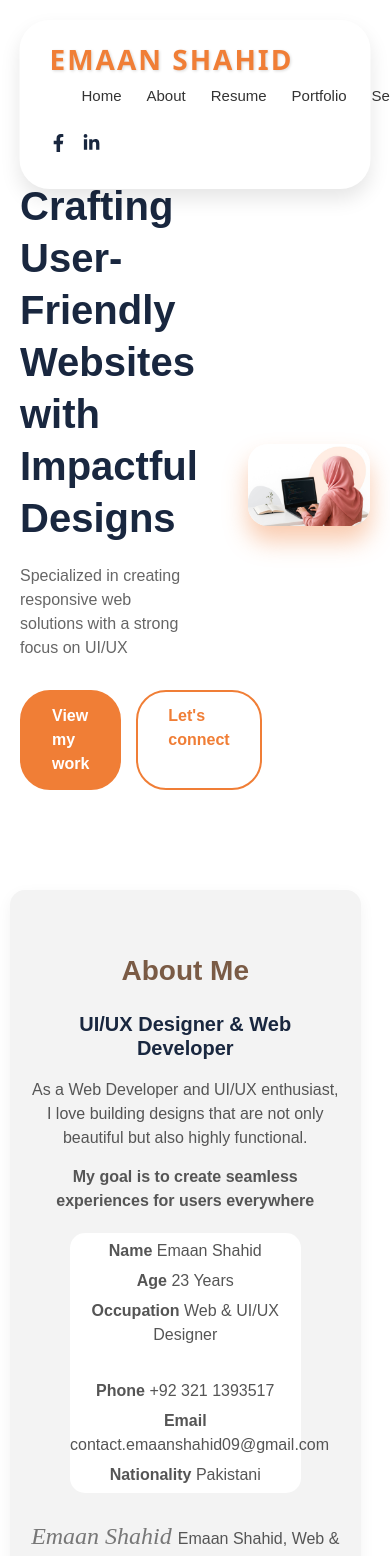
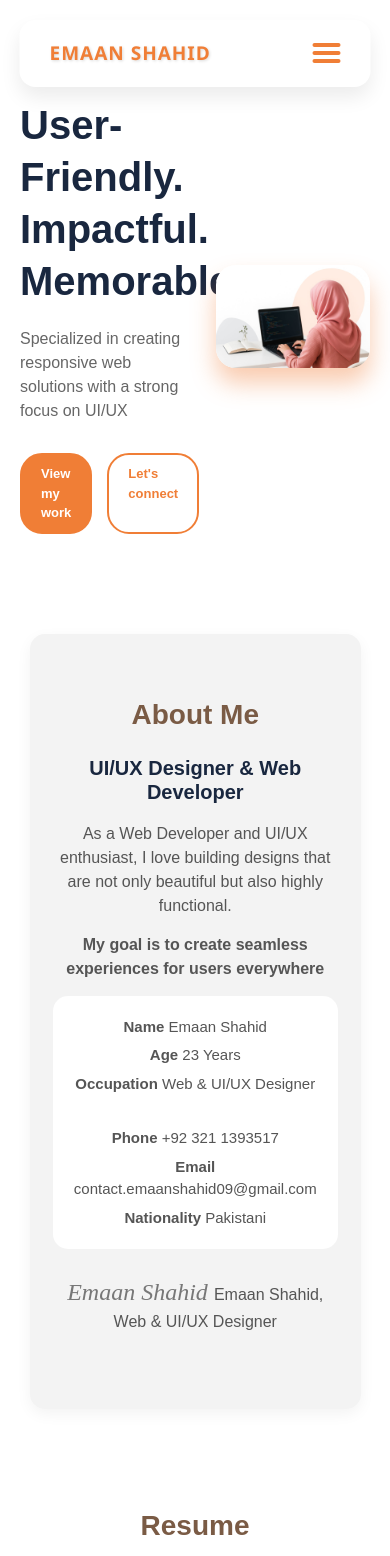
Before and after one commit to contactemaanshahid09-sketch/portfolio, a React (Vite) app: page / in a window 390 px wide. Shown: the top 1556 px of the page. Built offline with nearby package versions, Linux system fonts and the light colour scheme; a web font is replaced by a local one.

Commit message:
modified css

```diff
--- a/src/App.css
+++ b/src/App.css
@@ -18,8 +18,6 @@ body,
 html {
   overflow-x: hidden;
 }
-
-
 
 .container {
   max-width: 1200px;
@@ -64,17 +62,17 @@ html {
 
 
 .navbar a {
-  text-decoration: none;   /* underline remove */
-  color: #333;             /* normal state color (black/dark gray) */
+  text-decoration: none;
+  color: #333;
   transition: color 0.3s;
 }
 
 .navbar a:hover {
-  color: #f07e36;          /* hover par orange */
+  color: #f07e36;
 }
 
 .navbar a.active {
-  color: #f07e36;          /* click/active par orange */
+  color: #f07e36;
 }
 
 
@@ -118,7 +116,114 @@ html {
   user-select: none;
 }
 
+/* Hide hamburger and mobile menu by default */
+.hamburger,
+.mobile-menu {
+  display: none;
+}
 
+/* Mobile styles for hamburger and menu */
+@media (max-width: 500px) {
+  .navbar {
+    /* position: static !important; */
+    padding: 9px 0;
+    box-shadow: 0 10px 20px rgb(0 0 0 / 0.08);
+    border-radius: 16px;
+  }
+
+  .nav-links,
+  .social-icons {
+    display: none !important;
+  }
+
+  .hamburger {
+    display: flex;
+    flex-direction: column;
+    gap: 4px;
+    cursor: pointer;
+    margin-left: auto;
+    width: 32px;
+    height: 28px;
+    justify-content: center;
+    z-index: 1201;
+  }
+  .hamburger span {
+    display: block;
+    height: 4px;
+    background: #f07e36;
+    width: 100%;
+    border-radius: 3px;
+    transition: all 0.4s;
+  }
+
+.mobile-menu {
+  position: absolute;
+  top: 56px; /* Adjust for navbar height */
+  right: 0;
+  left: 0;
+  margin: 0 10px;
+  background: #fff;
+  border-radius: 18px;
+  box-shadow: 0 8px 24px rgba(0,0,0,0.11);
+  z-index: 1200;
+  display: none;
+  animation: menuAppear 0.28s;
+}
+ .mobile-menu.open {
+  display: block;
+}
+.nav-links-mobile {
+  list-style: none;
+  padding: 20px 0 15px 0;
+  margin: 0;
+  display: flex;
+  flex-direction: column;
+  gap: 14px;
+  align-items: center;
+  width: 100%;
+}
+
+  .nav-links-mobile li a {
+    font-size: 18px;
+    color: #333;
+    text-decoration: none;
+    font-weight: 600;
+    transition: color 0.25s;
+  }
+  .nav-links-mobile li a:hover {
+    color: #f07e36;
+  }
+.social-icons-mobile {
+  display: flex;
+  justify-content: center;
+  gap: 18px;
+  margin-bottom: 15px;
+  font-size: 20px;
+  width: 100%;
+}
+}
+
+@keyframes menuAppear {
+  0% { opacity: 0; transform: scale(0.97);}
+  100% {opacity:1; transform:scale(1);}
+}
+
+
+@media (max-width: 400px) {
+  .logo {
+    font-size: 19px;
+    letter-spacing: 1px;
+    padding-right: 6px;
+  }
+  .hamburger {
+    width: 28px;
+    height: 25px;
+  }
+}
+
+
+
+/* ------------------------------------------------------ */
 
 /* Hero Section */
 
@@ -128,7 +233,7 @@ html {
 
 
 .hero {
-  margin-top: 120px; /* height of navbar + some padding */
+  margin-top: 100px; /* height of navbar + some padding */
   max-width: 1200px;
   margin-left: auto;
   margin-right: auto;
@@ -229,6 +334,24 @@ html {
 }
 
 
+@media (max-width: 500px) {
+  .hero-buttons a,
+  .btn-primary,
+  .btn-secondary {
+    padding: 9px 19px !important;
+    font-size: 13px !important;
+    border-radius: 22px !important;
+  }
+}
+
+@media (max-width: 500px) {
+  .hero {
+    margin-top: 67px !important;    /* much smaller margin above hero */
+    padding-top: 32px !important;   /* less padding inside hero */
+    gap: 28px !important;           /* less gap between columns if needed */
+  }
+}
+
 
 
 /* -------------------------------------------------- */
@@ -328,6 +451,7 @@ html {
 @media (max-width: 600px) {
   .about-section {
     padding: 40px 10px;
+    padding-left: 30px;
     max-width: 95%;
   }
 
@@ -341,6 +465,23 @@ html {
     width: 100%;
   }
 }
+
+@media (max-width: 500px) {
+  .details-card { /* Name, Age, Email box */
+    padding: 14px 8px;
+    margin: 0 auto 12px auto;
+    max-width: 98%;
+    box-sizing: border-box;
+    word-break: break-all;
+  }
+
+  .details-card p, .details-card b {
+    font-size: 15px;
+    word-break: break-word;
+  }
+}
+
+
 
 /* --------------------------------------------------- */
 
@@ -594,6 +735,9 @@ video.laptop-img {
   }
 }
 
+
+
+
 /* --------------------------------------------------- */
 
 .services-content {
@@ -665,6 +809,21 @@ video.laptop-img {
   .services-left {
     margin-bottom: 20px;    /* spacing below left content */
   }
+@media (max-width: 600px) {
+  .section-description {
+    padding: 0 14px;
+    margin-bottom: 28px;
+    font-size: 15px;
+    text-align: center; /* ya left, jaise chahte ho */
+  }
+  .services-large-title {
+    padding-left: 14px;
+    padding-right: 14px;
+    margin-bottom: 12px; /* optional: for space below heading */
+    font-size: 19px;     /* optional: slightly smaller on mobile */
+  }
+}
+
 }
 
 /* ------------------------------------------- */
--- a/src/components/Hero.jsx
+++ b/src/components/Hero.jsx
@@ -10,7 +10,7 @@ export default function Hero() {
   return (
     <section className="hero">
       <div className={`hero-content ${animate ? "animate-up" : ""}`}>
-        <h1>Crafting User-Friendly Websites with Impactful Designs</h1>
+        <h1>User-Friendly. Impactful. Memorable.</h1>
         <p>
           Specialized in creating responsive web solutions
           with a strong focus on UI/UX
--- a/src/components/Navbar.jsx
+++ b/src/components/Navbar.jsx
@@ -1,29 +1,27 @@
 import { useState } from "react";
 import { FaFacebookF, FaLinkedinIn } from "react-icons/fa";
-//import "./Navbar.css";
 
 export default function Navbar() {
   const [isOpen, setIsOpen] = useState(false);
-
-  // Toggle nav menu on hamburger click
-  const toggleMenu = () => {
-    setIsOpen(!isOpen);
-  };
 
   return (
     <nav className="navbar">
       <div className="container">
         <div className="logo">Emaan Shahid</div>
 
-        {/* Hamburger icon shown only on mobile */}
-        <div className="hamburger" onClick={toggleMenu}>
-          <div className={`bar ${isOpen ? "open" : ""}`}></div>
-          <div className={`bar ${isOpen ? "open" : ""}`}></div>
-          <div className={`bar ${isOpen ? "open" : ""}`}></div>
+        {/* Hamburger for mobile */}
+        <div
+          className="hamburger"
+          onClick={() => setIsOpen((prev) => !prev)}
+        >
+          <span />
+          <span />
+          <span />
         </div>
 
-        {/* Navigation links, toggle active class */}
-        <ul className={`nav-links ${isOpen ? "active" : ""}`}>
+        {/* Mobile menu: nav + icons */}
+        <div className={`mobile-menu${isOpen ? " open" : ""}`}>
+          <ul className="nav-links-mobile">
             <li><a href="#home" onClick={() => setIsOpen(false)}>Home</a></li>
             <li><a href="#about" onClick={() => setIsOpen(false)}>About</a></li>
             <li><a href="#resume" onClick={() => setIsOpen(false)}>Resume</a></li>
@@ -31,8 +29,28 @@ export default function Navbar() {
             <li><a href="#services" onClick={() => setIsOpen(false)}>Services</a></li>
             <li><a href="#contact" onClick={() => setIsOpen(false)}>Contact</a></li>
           </ul>
+          <div className="social-icons-mobile">
+            <a href="#"><FaFacebookF /></a>
+            <a
+              href="https://www.linkedin.com/in/emaan-mehar-b84309360"
+              target="_blank"
+              rel="noopener noreferrer"
+            >
+              <FaLinkedinIn />
+            </a>
+          </div>
+        </div>
 
-        {/* Social Icons */}
+        {/* Normal nav for desktop */}
+        <ul className="nav-links">
+          <li><a href="#home">Home</a></li>
+          <li><a href="#about">About</a></li>
+          <li><a href="#resume">Resume</a></li>
+          <li><a href="#portfolio">Portfolio</a></li>
+          <li><a href="#services">Services</a></li>
+          <li><a href="#contact">Contact</a></li>
+        </ul>
+
         <div className="social-icons">
           <a href="#"><FaFacebookF /></a>
           <a
@@ -47,9 +65,6 @@ export default function Navbar() {
     </nav>
   );
 }
-
-
-
 
 
 
```
Lines whose indentation alone changed are shown as unchanged.
